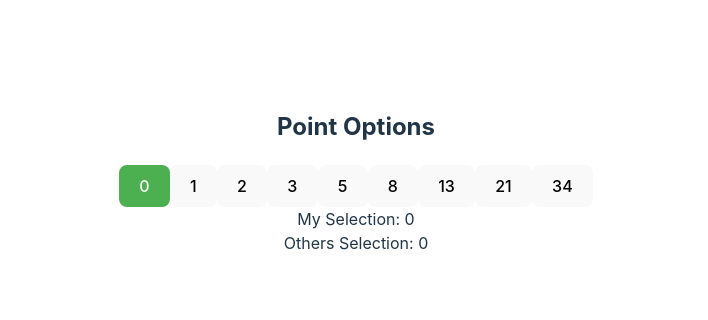
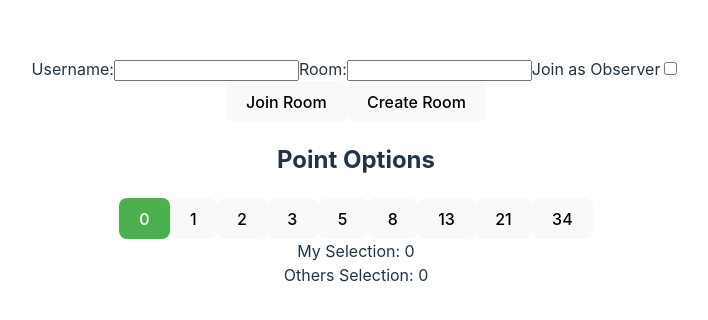
Before and after one commit to burekichevapi/Pointing-App, a React (Vite) app in the folder client/: page / in a window 1280 px wide. Shown: the part 228-548 px from the top of the page, without its empty margins (284-992 px from the left). Built offline with nearby package versions, Linux system fonts and the light colour scheme; no server answers.

Commit message:
Add PointingStartUpForm

```diff
--- a/client/src/App.tsx
+++ b/client/src/App.tsx
@@ -1,10 +1,12 @@
 import "./App.css";
 import PointingPage from "./pages/pointingPage";
+import PointingStartUpForm from "./pages/pointingStartUpForm";
 
 const App = () => {
   return (
     <>
       <div className="App"></div>
+      <PointingStartUpForm />
       <PointingPage />
     </>
   );
--- /dev/null
+++ b/client/src/pages/pointingStartUpForm.tsx
@@ -0,0 +1,24 @@
+const PointingStartUpForm = () => {
+  return (
+    <div>
+      <label>
+        Username:
+        <input type="text" required />
+      </label>
+      <label>
+        Room:
+        <input type="text" required />
+      </label>
+      <label>
+        Join as Observer
+        <input type="checkbox" />
+      </label>
+      <div>
+        <button type="submit">Join Room</button>
+        <button type="submit">Create Room</button>
+      </div>
+    </div>
+  );
+};
+
+export default PointingStartUpForm;
```
